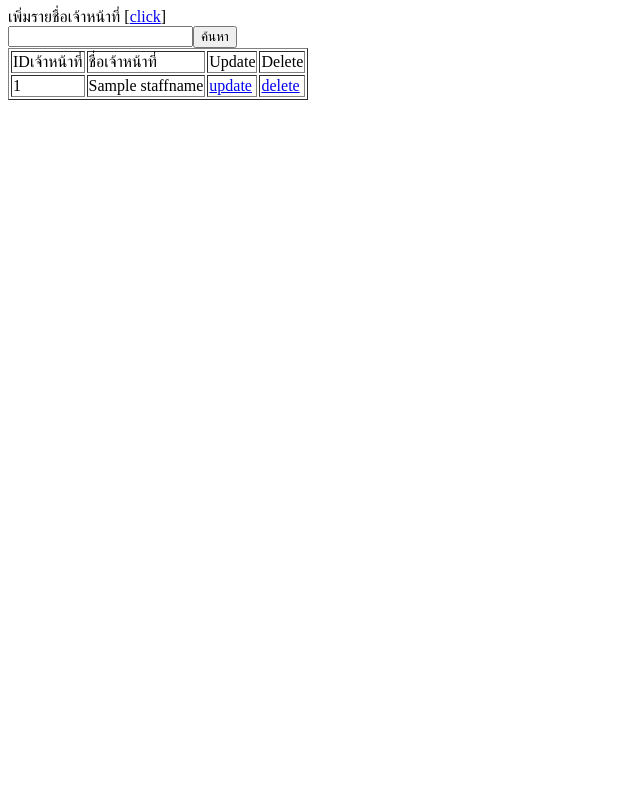
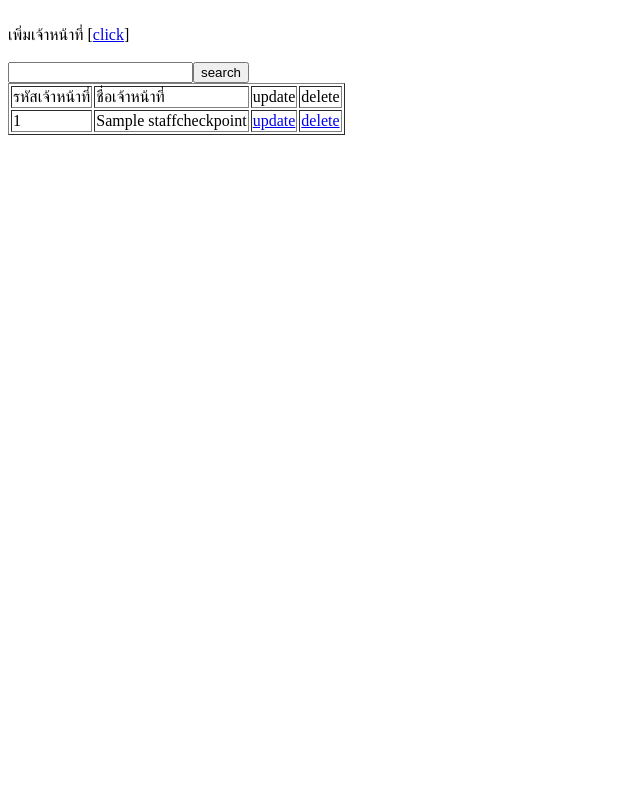
Before and after one commit to wisawachoti/ATK, a PHP site: template views/staffcheckpoint/index_StaffCheckpoint.php in a window 1280 px wide. Shown: the whole page, without its empty margins (0-640 px from the left). Run offline with PHP 8.4, Linux system fonts and the light colour scheme; the template is opened without the code that fills it: most values are stand-ins (such as "Sample title", 1, 10 or a date in 2020).

Commit message:
Update index_StaffCheckpoint.php

```diff
--- a/views/staffcheckpoint/index_StaffCheckpoint.php
+++ b/views/staffcheckpoint/index_StaffCheckpoint.php
@@ -1,24 +1,29 @@
-<table border="1">
-<tr><td>IDเจ้าหน้าที่</td>
-<td>ชื่อเจ้าหน้าที่</td>
-<td>Update</td>
-<td>Delete</td>
-เพิ่มรายชื่อเจ้าหน้าที่ [<a href="?controller=staffcheckpoint&action=newStaffCheckpoint">click</a>]<br>
+<table border=1>
+<br>เพิ่มเจ้าหน้าที่ [<a href="?controller=staffcheckpoint&action=newStaffCheckpoint">click</a>]<br>
+<br>
 <form method="get" action="">
-    <input type="text" name="key">
-    <input type="hidden" name="controller" value="staffcheckpoint"/>
-    <button type="submit" name="action" value="searchStaffCheckpoint">ค้นหา</button>
+        <input type="text" name="key">
+        <input type="hidden" name="controller" value="staffcheckpoint">
+        <button type="submit" name="action" value="searchStaffCheckpoint">
+search</button>
 </form>
-<?php
-    foreach($staffcheckpointList as $staffcheckpoint)
-    {
-        echo"
-        <tr><td>$staffcheckpoint->staffid</td>
-        <td>$staffcheckpoint->staffname</td>
 
-        <td><a href=?controller=staffcheckpoint&action=updateFormStaffCheckpoint&staff_c_id=$staffcheckpoint->staffid&cname=$staffcheckpoint->staffname>update</td>
-        <td><a href=?controller=staffcheckpoint&action=deleteConfirmStaffCheckpoint&staff_c_id=$staffcheckpoint->staffid&cname=$staffcheckpoint->staffname>delete</td>
-        ";
-    }
-    echo "</table>";
+<tr>
+    <td>รหัสเจ้าหน้าที่</td>
+    <td>ชื่อเจ้าหน้าที่</td>
+    <td>update</td>
+    <td>delete</td>
+</tr>
+
+<?php foreach($staffcheckpointList as $staffcheckpoint)
+{
+        echo "<tr>
+        <td>$staffcheckpoint->staff_c_id</td>
+        <td>$staffcheckpoint->cname</td>
+        <td><a href=?controller=staffcheckpoint&action=updateFormStaffCheckpoint&staff_c_id=$staffcheckpoint->staff_c_id>update</a></td>
+        <td><a href=?controller=staffcheckpoint&action=deleteConfirmStaffCheckpoint&staff_c_id=$staffcheckpoint->staff_c_id>delete</a></td>
+        </tr>";
+}
+
+echo "</table>";
 ?>
```
